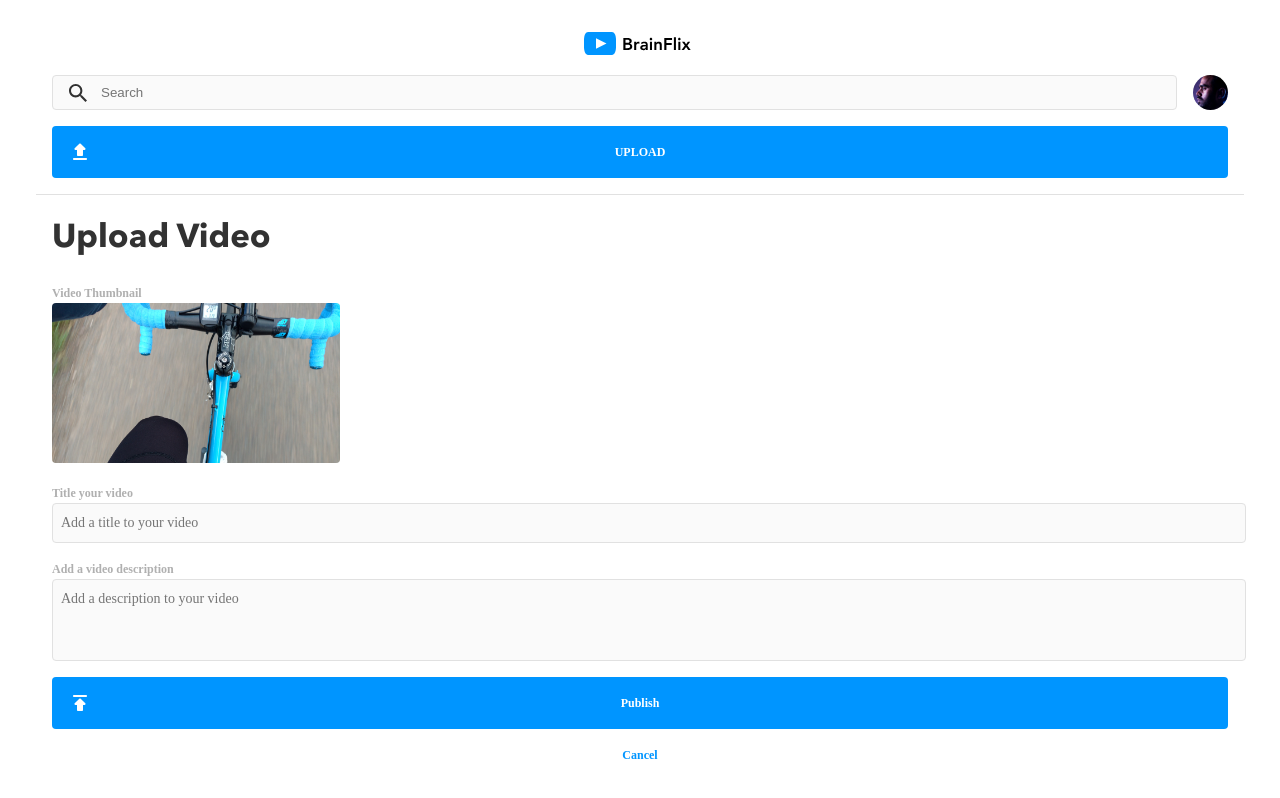
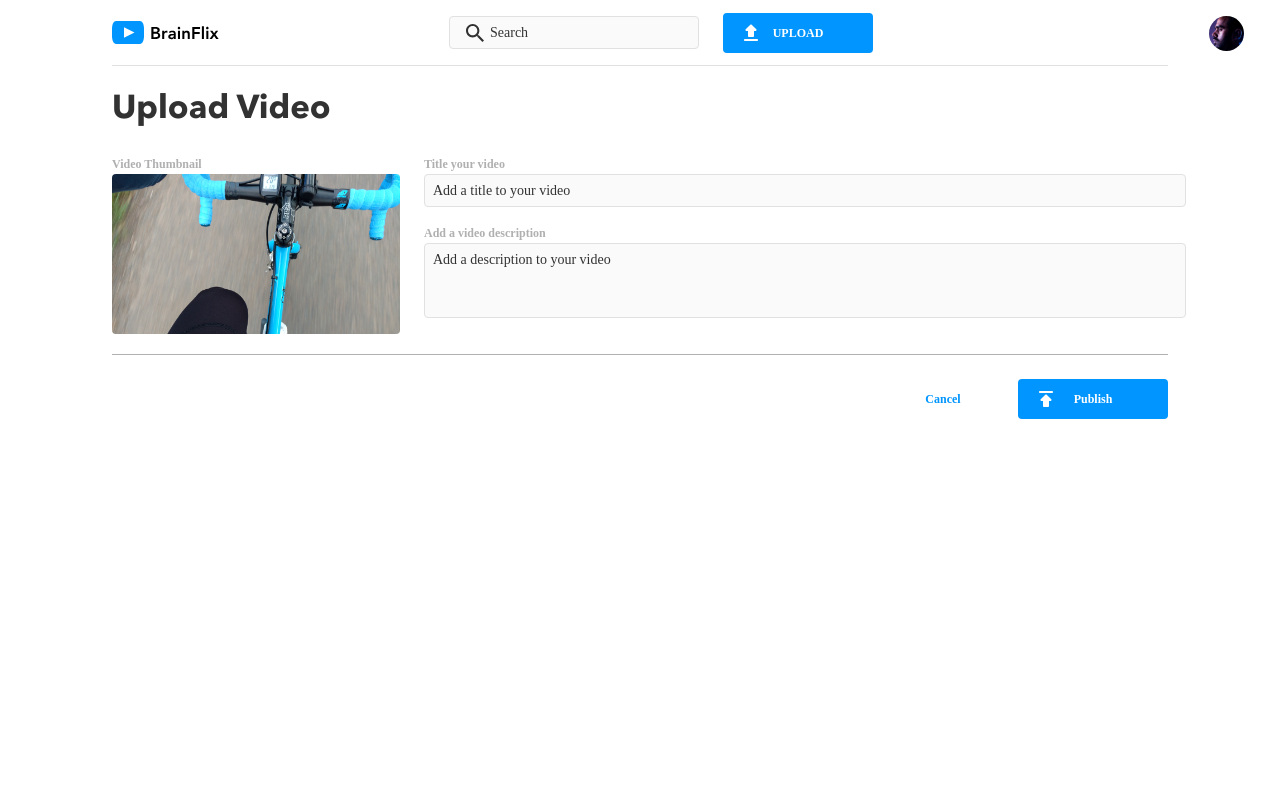
Before and after one commit to migzhasbite/miguel-esteves-brainflix, a React (Create React App) app: page /upload in a window 1280 px wide. Built offline with nearby package versions, Linux system fonts and the light colour scheme.

Commit message:
Adjusted styling for upload page and home page/comments.

```diff
--- a/src/components/Comments/Comments.js
+++ b/src/components/Comments/Comments.js
@@ -7,7 +7,7 @@ export default function Comments({ comments, id }) {
 	return (
 		<div key={id} className="comments">
 			<div className="comments--qty">
-				<p>{`${comments.length} Comments`}</p>
+				<p>{`${comments.comments.length} Comments`}</p>
 			</div>
 			<div className="form__container">
 				<div className="form__container--left">
@@ -18,18 +18,20 @@ export default function Comments({ comments, id }) {
 
 				<div className="form__container--right">
 					<form id="form" className="form__wrapper" name="comment-form">
-						<label className="form__subtitle" for="userComment">
+						<label className="form__subheading" for="userComment">
 							JOIN THE CONVERSATION
 						</label>
+						<div className="form__input--container">
 							<textarea
-							className="form__text--content"
+								className="input input--search"
 								id="userComment"
 								name="userComment"
 								placeholder="Add new commment"
 							></textarea>
-						<button onClick="submit" className="form__button">
+							<button onClick="submit" className="button button--comment">
 								COMMENT
 							</button>
+						</div>
 					</form>
 				</div>
 			</div>
--- a/src/components/Comments/Comments.scss
+++ b/src/components/Comments/Comments.scss
@@ -1,11 +1,27 @@
 @use "../../styles/partials/variables" as *;
 @use "../../styles/partials/mixins" as *;
+@use "../../styles/partials/global" as *;
 
 .form {
 	margin: 1rem;
-	&__heading {
-		color: $mercury;
+	&__input {
+		padding-bottom: 3.125rem;
+		@include tablet {
+			padding-bottom: 0;
+		}
+		@include desktop {
+			padding-bottom: 0;
+		}
+		&--container {
+			@include tablet {
+				display: flex;
+			}
+			@include desktop {
+				display: flex;
+			}
+		}
 	}
+
 	&__container {
 		width: 100%;
 		display: flex;
@@ -24,17 +40,20 @@
 		}
 	}
 	&__wrapper {
+		position: relative;
 		display: flex;
 		flex-direction: column;
 		width: 100%;
 	}
 	&__avatar {
+		margin-top: 1rem;
+		position: absolute;
 		height: 2.1875rem;
 		width: 2.1875rem;
 		border-radius: 50%;
 	}
-	&__subtitle {
-		color: $mercury;
+	&__subheading {
+		@include text-section-header($silver, left);
 	}
 
 	&__text {
@@ -71,24 +90,6 @@
 			// @include tablet {
 			// 	height: auto;
 			// }
-		}
-	}
-	&__button {
-		background-image: url("../../assets/icons/add_comment.svg");
-		background-repeat: no-repeat;
-		background-position: left center;
-		background-color: $brainflix-blue;
-		border: none;
-		color: $white;
-		padding: 15px;
-		box-shadow: none;
-		border-radius: 4px;
-		width: 100%;
-		display: flex;
-		justify-content: center;
-
-		&:hover {
-			background: $brainflix-blue;
 		}
 	}
 }
--- a/src/components/Header/Header.js
+++ b/src/components/Header/Header.js
@@ -7,18 +7,18 @@ import "./Header.scss";
 export default function Header() {
 	return (
 		<div className="header__container">
-			<Link to="/">
+			<Link to="/" className="link header">
 				<img className="header__logo" alt="BrainFlix-logo" src={logo} />
 			</Link>
-			<nav className="header__nav">
+			<nav className="header__nav header">
 				<input
-					className="header__nav--search"
+					className="input header__nav--search"
 					type="search"
 					placeholder="Search"
 				></input>
-				<img className="avatar avatar--empty" alt="Mohan-muruge" src={avatar} />
 			</nav>
-			<Link to="/upload">
+			<img className="header--avatar avatar" alt="Mohan-muruge" src={avatar} />
+			<Link to="/upload" className="link header">
 				<button className="button button--upload" type="submit">
 					UPLOAD
 				</button>
--- a/src/components/Header/Header.scss
+++ b/src/components/Header/Header.scss
@@ -3,27 +3,69 @@
 @use "../../styles/partials/global" as *;
 
 .header {
+	display: flex;
+	align-self: center;
+	justify-content: center;
+
 	&__container {
 		padding: 1rem;
+		@include tablet {
+			padding: 0;
+			padding-left: 2.25rem;
+			display: flex;
+			justify-content: flex-start;
+			align-items: center;
+		}
+		@include desktop {
+			padding: 0;
+			padding-left: 7rem;
+			display: flex;
+			justify-content: flex-start;
+			align-items: center;
+		}
 	}
 	&__logo {
+		@include tablet {
+			padding-right: 7rem;
+		}
+		@include desktop {
+			padding-right: 14rem;
+		}
 	}
 	&__nav {
 		display: flex;
-		padding: 1rem 0;
+		margin-top: 1rem;
+		margin-right: 3rem;
+		@include tablet {
+			margin-right: 1.5rem;
+			min-width: 250px;
+		}
+		@include desktop {
+			min-width: 250px;
+			margin-right: 1.5rem;
+		}
 
 		&--search {
 			background-image: url("../../assets/icons/search.svg");
-			background-repeat: no-repeat;
-			background-position: left center;
 			background-position-x: 1rem;
-			padding-left: 3rem;
-			background-color: $alabaster;
-			border: solid $mercury 1px;
-			box-shadow: none;
-			border-radius: 4px;
 			width: 100%;
-			text-align: left;
+			&::placeholder {
+				padding-left: 2rem;
+			}
+		}
+	}
+	&--avatar {
+		position: absolute;
+		display: flex;
+		right: 1rem;
+		top: 3.5rem;
+		@include tablet {
+			right: 2.25rem;
+			top: 1rem;
+		}
+		@include desktop {
+			right: 2.25rem;
+			top: 1rem;
 		}
 	}
 }
--- a/src/components/Main/Main.js
+++ b/src/components/Main/Main.js
@@ -13,6 +13,7 @@ export default function Main(props) {
 					controls
 					className="main__hero-video--image"
 					poster={props.mainHeroVideo.image}
+					alt={props.mainHeroVideo.title}
 				></video>
 			</div>
 			<div className="main__container">
--- a/src/components/Main/Main.scss
+++ b/src/components/Main/Main.scss
@@ -2,8 +2,17 @@
 @use "../../styles/partials/mixins" as *;
 
 .main {
-	&__hero-video--image {
-		width: 100%;
+	&__hero-video {
+		background-color: $brainflix-dark-black;
+		@include tablet {
+			padding: 0 2.25rem;
+		}
+		@include desktop {
+			padding: 0 7rem;
+		}
+		&--image {
+			width: 100%;
+		}
 	}
 	&__heading {
 		@include text-page-header-color-talign($brainflix-black, left);
--- a/src/components/UploadPage/UploadPage.js
+++ b/src/components/UploadPage/UploadPage.js
@@ -5,8 +5,8 @@ import "./UploadPage.scss";
 export default function UploadPage() {
 	return (
 		<main className="upload">
+			<h1 className="upload__heading">Upload Video</h1>
 			<div className="upload__container">
-				<h1 className="upload__heading">Upload Video</h1>
 				<div className="upload__wrapper">
 					<p className="upload__subheading">Video Thumbnail</p>
 					<img
@@ -15,7 +15,7 @@ export default function UploadPage() {
 						alt="Upload-video-preview"
 					/>
 				</div>
-
+				<div className="upload__input">
 					<p className="upload__subheading">Title your video</p>
 					<input
 						type="text"
@@ -28,6 +28,9 @@ export default function UploadPage() {
 						className="input upload__input--description"
 						placeholder="Add a description to your video"
 					/>
+				</div>
+			</div>
+			<div className="upload__button--container">
 				<button className="button button--publish">Publish</button>
 				<Link to="/" className="upload--cancel">
 					<p className="upload--cancel--text">Cancel</p>
--- a/src/components/UploadPage/UploadPage.scss
+++ b/src/components/UploadPage/UploadPage.scss
@@ -3,6 +3,12 @@
 @use "../../styles/partials/global" as *;
 
 .upload {
+	@include tablet {
+		margin: 0 2.25rem;
+	}
+	@include desktop {
+		margin: 0 7rem;
+	}
 	border-top: 1px solid $mercury;
 	&__heading {
 		@include text-page-header-color-talign($brainflix-black, left);
@@ -10,12 +16,21 @@
 	&__container {
 		padding: 0 1rem;
 		text-align: left;
+		@include tablet {
+			border-bottom: $silver 1px solid;
+			padding: 0;
+		}
+		@include desktop {
+			display: flex;
+			border-bottom: $silver 1px solid;
+			padding: 0;
+		}
 	}
 	&__wrapper {
 	}
 	&__subheading {
 		@include text-section-header($silver, left);
-		margin: 0 0 0 0;
+		margin: 0;
 	}
 	&__image {
 		height: 10rem;
@@ -24,6 +39,10 @@
 		margin-bottom: 1rem;
 	}
 	&__input {
+		@include desktop {
+			width: 100%;
+			margin-left: 1.5rem;
+		}
 		&--description {
 			padding-bottom: 3.125rem;
 		}
@@ -31,9 +50,43 @@
 	&--cancel {
 		color: $brainflix-blue;
 		text-decoration: none;
+		@include tablet {
+			width: 150px;
+			align-self: center;
+		}
+		@include desktop {
+			width: 150px;
+			align-self: center;
+		}
 		&--text {
 			@include text-labels-buttons($brainflix-blue, center);
 			margin: 1rem;
+			@include tablet {
+				margin: 0;
+			}
+			@include desktop {
+				margin: 0;
+			}
+		}
+	}
+	&__button--container {
+		@include tablet {
+			margin-top: 1.5rem;
+			display: flex;
+			justify-content: flex-end;
+			& > button {
+				order: 2;
+				max-width: 150px;
+			}
+		}
+		@include desktop {
+			margin-top: 1.5rem;
+			display: flex;
+			justify-content: flex-end;
+			& > button {
+				order: 2;
+				max-width: 150px;
+			}
 		}
 	}
 }
--- a/src/components/VideosList/VideosList.scss
+++ b/src/components/VideosList/VideosList.scss
@@ -21,10 +21,6 @@
 		border-radius: 6px;
 		object-fit: cover;
 		margin-right: 1rem;
-		// @include tablet {
-		// 	height: 16vh;
-		// 	width: 20vw;
-		// }
 	}
 	&--info {
 		margin: 0;
--- a/src/styles/partials/_global.scss
+++ b/src/styles/partials/_global.scss
@@ -1,15 +1,11 @@
 @use "./mixins" as *;
 @use "./variables" as *;
-body {
-	@include tablet {
-		padding: 1rem 2.25rem 1rem 2.25rem;
-	}
-	@include desktop {
-		padding: 1rem 2.25rem 1rem 2.25rem;
-	}
-}
+
 .button {
 	@include text-labels-buttons($white, center);
+	display: flex;
+	justify-content: center;
+	align-items: center;
 	background-repeat: no-repeat;
 	background-position: left center;
 	background-position-x: 1rem;
@@ -17,9 +13,18 @@ body {
 	border: $brainflix-blue;
 	color: $white;
 	padding: 1rem;
+	height: 40px;
 	width: 100%;
 	box-shadow: none;
 	border-radius: 0.25rem;
+	@include tablet {
+		width: 0%;
+		min-width: 9.375rem;
+	}
+	@include desktop {
+		width: 0%;
+		min-width: 9.375rem;
+	}
 	&:hover {
 		background-color: $brainflix-dark-blue;
 		border: $brainflix-dark-blue;
@@ -47,18 +52,43 @@ body {
 	}
 }
 .input {
-	@include text-body-copy($brainflix-black, left);
-	min-width: 100%;
+	width: 100%;
 	padding: 0.5rem;
 	background-color: $alabaster;
+	background-position: left;
+	background-position-x: 1rem;
+	background-repeat: no-repeat;
 	border: 1px solid $mercury;
 	box-shadow: none;
 	border-radius: 0.25rem;
 	text-align: left;
 	margin-bottom: 1rem;
+	resize: none;
+	&::placeholder {
+		@include text-body-copy($brainflix-black, left);
+	}
 
 	&:focus {
-		outline: none;
-		border: solid 2px $brainflix-blue;
+		outline: solid 1px $brainflix-blue;
+	}
+	&--search {
+		padding-bottom: 3.125rem;
+		@include tablet {
+			margin-right: 1.5rem;
+			padding-bottom: 0;
+		}
+		@include desktop {
+			margin-right: 1.5rem;
+			padding-bottom: 0;
+		}
+	}
+	&--form {
+	}
+	&--upload {
+	}
+	&--description {
 	}
 }
+.link {
+	text-decoration: none;
+}
```
Also changed, not shown: src/components/VideoDetails/VideoDetails.js (deleted, +0 -12 lines), src/components/VideoDetails/VideoDetails.scss (deleted). Lines whose indentation alone changed are shown as unchanged.
